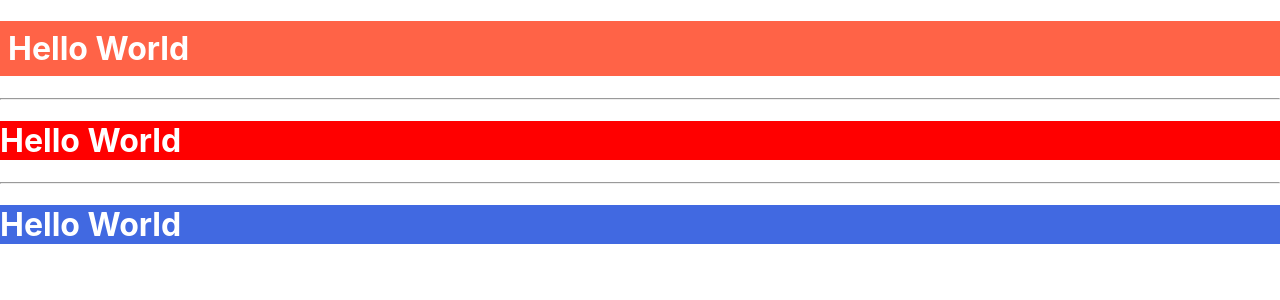
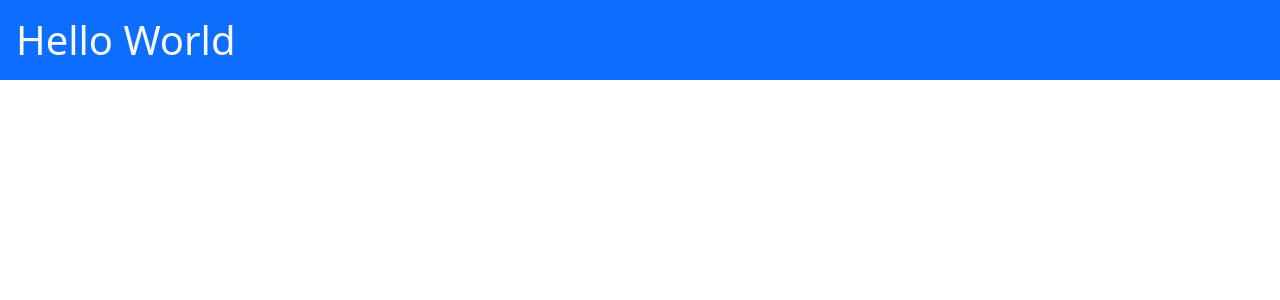
Before and after one commit to dac-22-mumbai/my-react-project, a React (Create React App) app: page / in a window 1280 px wide. Shown: the top 300 px of the page. Built offline with nearby package versions, Linux system fonts and the light colour scheme.

Commit message:
react + bootstrap.

```diff
--- a/package.json
+++ b/package.json
@@ -6,6 +6,7 @@
     "@testing-library/jest-dom": "^5.16.5",
     "@testing-library/react": "^13.4.0",
     "@testing-library/user-event": "^13.5.0",
+    "bootstrap": "^5.2.1",
     "react": "^18.2.0",
     "react-dom": "^18.2.0",
     "react-scripts": "5.0.1",
--- a/src/App.js
+++ b/src/App.js
@@ -1,19 +1,7 @@
-import "./App.css";
-
 function App() {
-  let style1 = { backgroundColor: "red", color: "white" };
-
   return (
     <div>
-      <h1 className="beautify">Hello World</h1>
-
-      <hr />
-      <h1 style={style1}>Hello World</h1>
-
-      <hr />
-      <h1 style={{ backgroundColor: "royalblue", color: "white" }}>
-        Hello World
-      </h1>
+      <h1 className="bg-primary text-light p-3">Hello World</h1>
     </div>
   );
 }
```
Also changed, not shown: src/index.js (+9 -6 lines), 1 other file (tests, documents, lock files or other folders).
